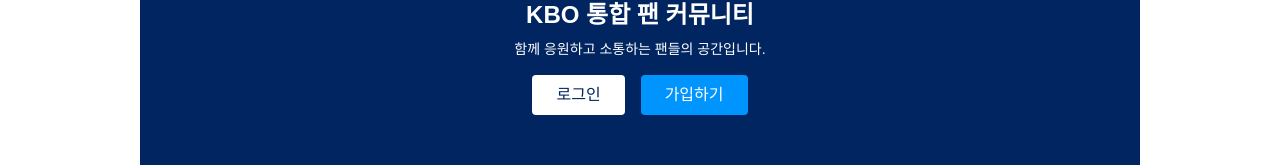
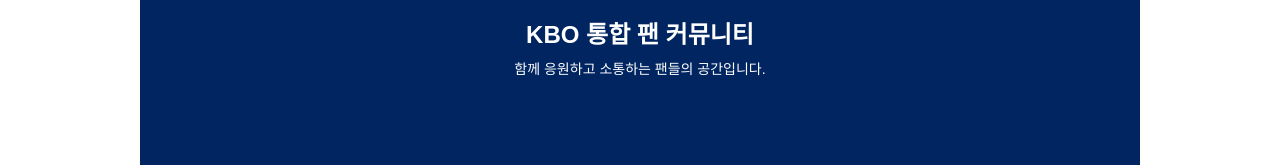
Before and after one commit to My-KBO/client, a React (Create React App) app: page /category/1 in a window 1280 px wide. Shown: the part 223-388 px from the top of the page. Built offline with nearby package versions, Linux system fonts and the light colour scheme; no server answers.

Commit message:
chore: 커뮤니티 카테고리도 로그인/회원가입 버튼 삭제

```diff
--- a/src/pages/CategoryBoard.tsx
+++ b/src/pages/CategoryBoard.tsx
@@ -67,14 +67,7 @@
         <h2 className="text-2xl font-semibold mb-2">KBO 통합 팬 커뮤니티</h2>
         <p className="text-sm">함께 응원하고 소통하는 팬들의 공간입니다.</p>
         <div className="flex gap-4 mt-4">
-        <button
-            className="px-6 py-2 bg-white text-[#002561] rounded"
-            onClick={() => navigate('/login')}> 로그인
-          </button>
-          <button
-            className="px-6 py-2 bg-[#0094FF] text-white rounded"
-            onClick={() => navigate('/signup')}> 가입하기
-          </button>
+
         </div>
       </section>
 
```
